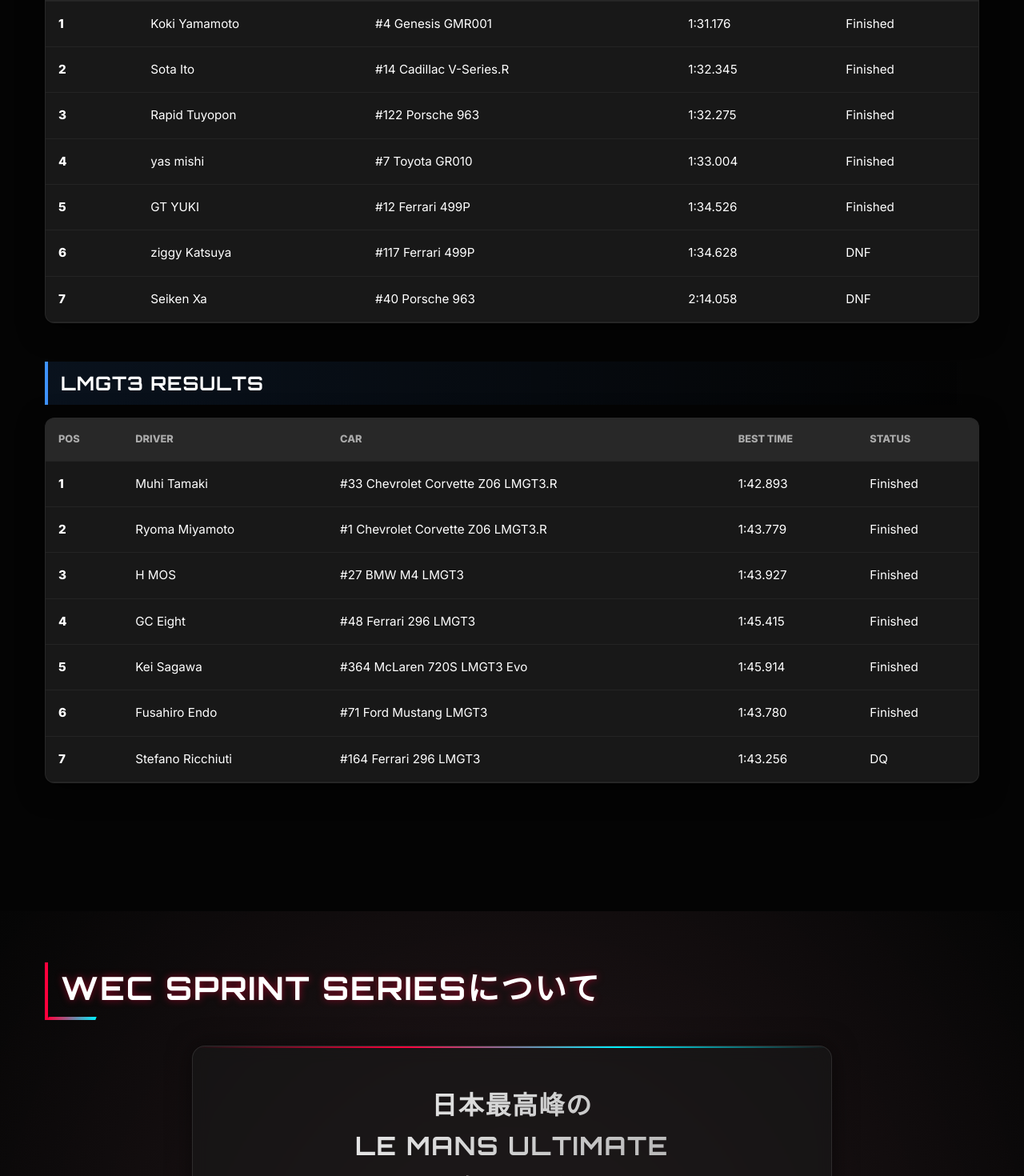
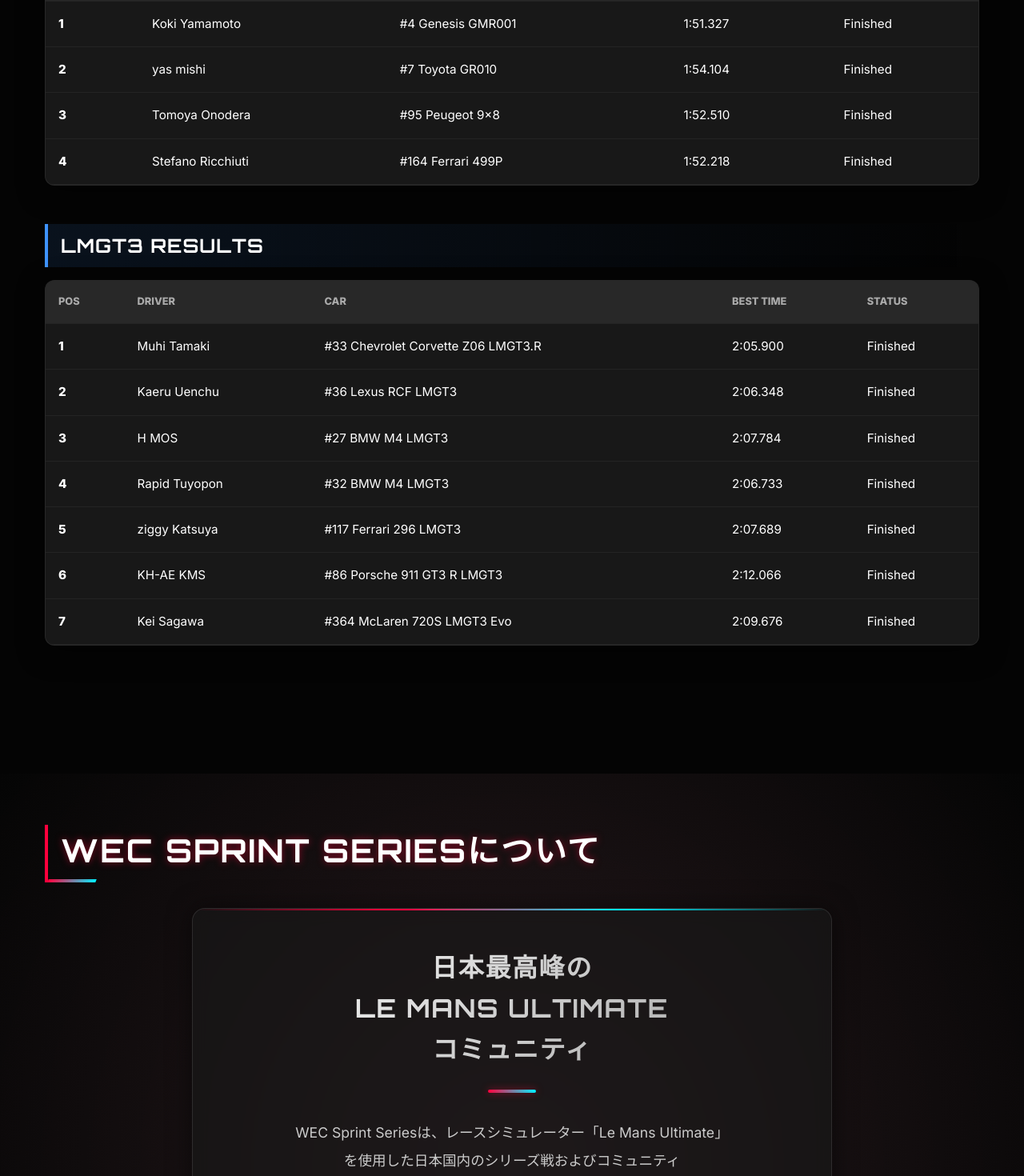
Before and after one commit to ciccida/wec-sprint-series, a React (Vite) app: page / in a window 1280 px wide. Shown: the part 5709-7179 px from the top of the page at 80% size. Built offline with nearby package versions, Linux system fonts and the light colour scheme; no server answers.

Commit message:
Update Round 5 results and rankings

```diff
--- a/src/data/raceResults.js
+++ b/src/data/raceResults.js
@@ -2555,6 +2555,118 @@ export const raceResults = {
                 "gap": "-",
                 "best": "1:43.256"
             }
+        ],
+        "5": [
+            {
+                "pos": "1",
+                "driver": "Koki Yamamoto",
+                "team": "Koki Yamamoto",
+                "car": "#4 Genesis GMR001",
+                "category": "Hypercar",
+                "time": "30:01.477",
+                "gap": "-",
+                "best": "1:51.327"
+            },
+            {
+                "pos": "2",
+                "driver": "yas mishi",
+                "team": "yas mishi",
+                "car": "#7 Toyota GR010",
+                "category": "Hypercar",
+                "time": "+57.040",
+                "gap": "-",
+                "best": "1:54.104"
+            },
+            {
+                "pos": "3",
+                "driver": "Tomoya Onodera",
+                "team": "Tomoya Onodera",
+                "car": "#95 Peugeot 9x8",
+                "category": "Hypercar",
+                "time": "+1:01.480",
+                "gap": "-",
+                "best": "1:52.510"
+            },
+            {
+                "pos": "4",
+                "driver": "Stefano Ricchiuti",
+                "team": "Stefano Ricchiuti",
+                "car": "#164 Ferrari 499P",
+                "category": "Hypercar",
+                "time": "+1:16.760",
+                "gap": "-",
+                "best": "1:52.218"
+            },
+            {
+                "pos": "5",
+                "driver": "Muhi Tamaki",
+                "team": "Muhi Tamaki",
+                "car": "#33 Chevrolet Corvette Z06 LMGT3.R",
+                "category": "LMGT3",
+                "time": "+1 lap  +1:55.780",
+                "gap": "-",
+                "best": "2:05.900"
+            },
+            {
+                "pos": "6",
+                "driver": "Kaeru Uenchu",
+                "team": "Kaeru Uenchu",
+                "car": "#36 Lexus RCF LMGT3",
+                "category": "LMGT3",
+                "time": "+2 laps  +7.280",
+                "gap": "-",
+                "best": "2:06.348"
+            },
+            {
+                "pos": "7",
+                "driver": "H MOS",
+                "team": "H MOS",
+                "car": "#27 BMW M4 LMGT3",
+                "category": "LMGT3",
+                "time": "+2 laps  +21.340",
+                "gap": "-",
+                "best": "2:07.784"
+            },
+            {
+                "pos": "8",
+                "driver": "Rapid Tuyopon",
+                "team": "Rapid Tuyopon",
+                "car": "#32 BMW M4 LMGT3",
+                "category": "LMGT3",
+                "time": "+2 laps  +23.460",
+                "gap": "-",
+                "best": "2:06.733"
+            },
+            {
+                "pos": "9",
+                "driver": "ziggy Katsuya",
+                "team": "ziggy Katsuya",
+                "car": "#117 Ferrari 296 LMGT3",
+                "category": "LMGT3",
+                "time": "+2 laps  +45.800",
+                "gap": "-",
+                "best": "2:07.689"
+            },
+            {
+                "pos": "10",
+                "driver": "KH-AE KMS",
+                "team": "KH-AE KMS",
+                "car": "#86 Porsche 911 GT3 R LMGT3",
+                "category": "LMGT3",
+                "time": "+2 laps  +1:52.140",
+                "gap": "-",
+                "best": "2:12.066"
+            },
+            {
+                "pos": "11",
+                "driver": "Kei Sagawa",
+                "team": "Kei Sagawa",
+                "car": "#364 McLaren 720S LMGT3 Evo",
+                "category": "LMGT3",
+                "time": "+3 laps  +55.260",
+                "gap": "-",
+                "best": "2:09.676"
+            }
         ]
     }
 };
--- a/src/data/ranking.js
+++ b/src/data/ranking.js
@@ -641,7 +641,7 @@ export const rankingData = {
         25,
         25,
         25,
-        null,
+        25,
         null,
         null,
         null
@@ -656,37 +656,7 @@ export const rankingData = {
         25,
         25,
         25,
-        null,
-        null,
-        null,
-        null
-      ]
-    },
-    {
-      "id": 10,
-      "rank": 99,
-      "name": "Shingo Koyabu",
-      "points": [
-        15,
-        18,
-        18,
-        null,
-        null,
-        null,
-        null,
-        null
-      ]
-    },
-    {
-      "id": 25,
-      "rank": 99,
-      "name": "Naofumi Ishida",
-      "points": [
         25,
-        6,
-        10,
-        null,
-        null,
         null,
         null,
         null
@@ -716,7 +686,52 @@ export const rankingData = {
         18,
         0,
         null,
+        18,
         null,
+        null,
+        null
+      ]
+    },
+    {
+      "id": 10,
+      "rank": 99,
+      "name": "Shingo Koyabu",
+      "points": [
+        15,
+        18,
+        18,
+        null,
+        null,
+        null,
+        null,
+        null
+      ]
+    },
+    {
+      "id": 30,
+      "rank": 99,
+      "name": "H MOS",
+      "points": [
+        null,
+        12,
+        8,
+        15,
+        15,
+        null,
+        null,
+        null
+      ]
+    },
+    {
+      "id": 43,
+      "rank": 99,
+      "name": "Stefano Ricchiuti",
+      "points": [
+        12,
+        15,
+        null,
+        6,
+        12,
         null,
         null,
         null
@@ -738,14 +753,74 @@ export const rankingData = {
       ]
     },
     {
-      "id": 43,
+      "id": 25,
       "rank": 99,
-      "name": "Stefano Ricchiuti",
+      "name": "Naofumi Ishida",
       "points": [
+        25,
+        6,
+        10,
+        null,
+        null,
+        null,
+        null,
+        null
+      ]
+    },
+    {
+      "id": 31,
+      "rank": 99,
+      "name": "Rapid Tuyopon",
+      "points": [
+        4,
+        2,
+        6,
+        15,
         12,
+        null,
+        null,
+        null
+      ]
+    },
+    {
+      "id": 4,
+      "rank": 99,
+      "name": "Tomoya Onodera",
+      "points": [
+        0,
+        6,
         15,
         null,
+        15,
+        null,
+        null,
+        null
+      ]
+    },
+    {
+      "id": 50,
+      "rank": 99,
+      "name": "yas mishi",
+      "points": [
         0,
+        0,
+        6,
+        12,
+        18,
+        null,
+        null,
+        null
+      ]
+    },
+    {
+      "id": 9,
+      "rank": 99,
+      "name": "Sota Ito",
+      "points": [
+        null,
+        null,
+        12,
+        18,
         null,
         null,
         null,
@@ -813,14 +888,29 @@ export const rankingData = {
       ]
     },
     {
-      "id": 4,
+      "id": 26,
       "rank": 99,
-      "name": "Tomoya Onodera",
+      "name": "Kei Sagawa",
       "points": [
-        0,
+        null,
+        null,
+        4,
+        10,
         6,
-        15,
         null,
+        null,
+        null
+      ]
+    },
+    {
+      "id": 109,
+      "rank": 99,
+      "name": "GC Eight",
+      "points": [
+        6,
+        1,
+        null,
+        12,
         null,
         null,
         null,
@@ -828,15 +918,15 @@ export const rankingData = {
       ]
     },
     {
-      "id": 30,
+      "id": 12,
       "rank": 99,
-      "name": "H MOS",
+      "name": "ziggy Katsuya",
       "points": [
-        null,
-        12,
-        8,
-        15,
-        null,
+        0,
+        2,
+        4,
+        0,
+        10,
         null,
         null,
         null
@@ -858,29 +948,29 @@ export const rankingData = {
       ]
     },
     {
-      "id": 31,
+      "id": 103,
       "rank": 99,
-      "name": "Rapid Tuyopon",
+      "name": "KH-AE KMS",
       "points": [
-        4,
-        2,
-        6,
-        15,
+        0,
+        1,
+        1,
         null,
+        8,
         null,
         null,
         null
       ]
     },
     {
-      "id": 9,
+      "id": 101,
       "rank": 99,
-      "name": "Sota Ito",
+      "name": "GT Yuki",
       "points": [
+        0,
+        0,
         null,
-        null,
-        12,
-        18,
+        10,
         null,
         null,
         null,
@@ -933,51 +1023,6 @@ export const rankingData = {
       ]
     },
     {
-      "id": 109,
-      "rank": 99,
-      "name": "GC Eight",
-      "points": [
-        6,
-        1,
-        null,
-        12,
-        null,
-        null,
-        null,
-        null
-      ]
-    },
-    {
-      "id": 12,
-      "rank": 99,
-      "name": "ziggy Katsuya",
-      "points": [
-        0,
-        2,
-        4,
-        8,
-        null,
-        null,
-        null,
-        null
-      ]
-    },
-    {
-      "id": 50,
-      "rank": 99,
-      "name": "yas mishi",
-      "points": [
-        0,
-        0,
-        6,
-        12,
-        null,
-        null,
-        null,
-        null
-      ]
-    },
-    {
       "id": 39,
       "rank": 99,
       "name": "Tomoki Hirose",
@@ -1008,21 +1053,6 @@ export const rankingData = {
       ]
     },
     {
-      "id": 26,
-      "rank": 99,
-      "name": "Kei Sagawa",
-      "points": [
-        null,
-        null,
-        4,
-        10,
-        null,
-        null,
-        null,
-        null
-      ]
-    },
-    {
       "id": 22,
       "rank": 99,
       "name": "ToiToi Toys",
@@ -1030,21 +1060,6 @@ export const rankingData = {
         2,
         0,
         null,
-        null,
-        null,
-        null,
-        null,
-        null
-      ]
-    },
-    {
-      "id": 103,
-      "rank": 99,
-      "name": "KH-AE KMS",
-      "points": [
-        0,
-        1,
-        1,
         null,
         null,
         null,
@@ -1090,7 +1105,7 @@ export const rankingData = {
         0,
         null,
         null,
-        6,
+        0,
         null,
         null,
         null,
@@ -1105,66 +1120,6 @@ export const rankingData = {
         0,
         0,
         0,
-        null,
-        null,
-        null,
-        null,
-        null
-      ]
-    },
-    {
-      "id": 101,
-      "rank": 99,
-      "name": "GT Yuki",
-      "points": [
-        0,
-        0,
-        null,
-        10,
-        null,
-        null,
-        null,
-        null
-      ]
-    },
-    {
-      "id": 34,
-      "rank": 99,
-      "name": "YRK",
-      "points": [
-        0,
-        0,
-        null,
-        null,
-        null,
-        null,
-        null,
-        null
-      ]
-    },
-    {
-      "id": 23,
-      "rank": 99,
-      "name": "Brendon Hatasan",
-      "points": [
-        0,
-        0,
-        null,
-        null,
-        null,
-        null,
-        null,
-        null
-      ]
-    },
-    {
-      "id": 111,
-      "rank": 99,
-      "name": "Yasu Tanaka",
-      "points": [
-        0,
-        0,
-        null,
         null,
         null,
         null,
```
Also changed, not shown: rd5_parsed.json (added, +112 -0 lines), scripts/apply_rd5_data.js (added, +80 -0 lines), 1 other file (tests, documents, lock files or other folders).
